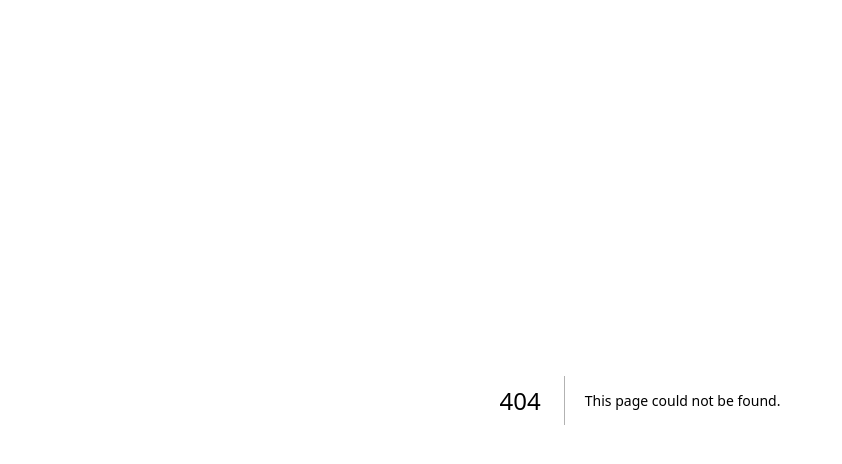
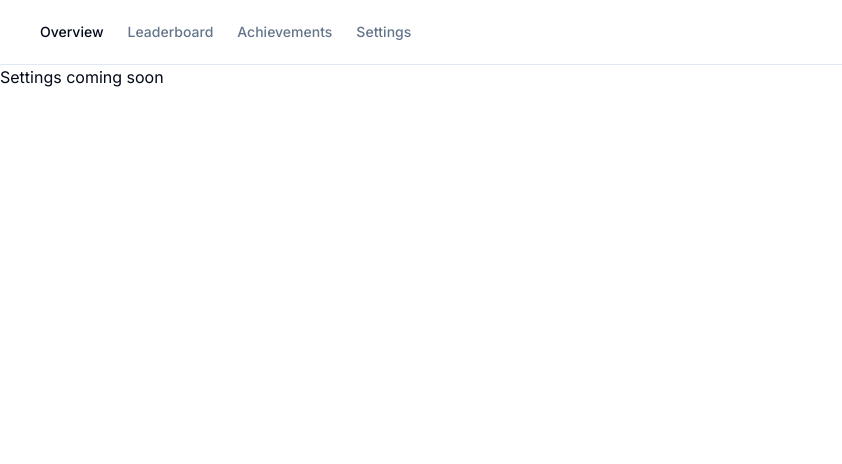
Before and after one commit to niamhbrockbank/track-the-tube, a Next.js app: page /settings in a window 1280 px wide. Before the commit this address had no page. Shown: the top 464 px of the page, without its empty margins (0-842 px from the left). Built offline with nearby package versions, Linux system fonts and the light colour scheme.

Commit message:
Add all placeholder pages

```diff
--- /dev/null
+++ b/app/achievements/page.tsx
@@ -0,0 +1,10 @@
+import NavBar from "@/components/nav-bar"
+
+export default function Achievements(): JSX.Element {
+    return (
+        <>
+            <NavBar />
+            <p>coming soon</p>
+        </>
+    )
+}
--- /dev/null
+++ b/app/leaderboard/page.tsx
@@ -0,0 +1,10 @@
+import NavBar from "@/components/nav-bar";
+
+export default function Leaderboard(): JSX.Element {
+    return (
+        <>
+        <NavBar />
+        <h1>hi</h1>
+        </>
+    )
+}
--- /dev/null
+++ b/app/settings/page.tsx
@@ -0,0 +1,10 @@
+import NavBar from "@/components/nav-bar";
+
+export default function Settings():JSX.Element {
+    return (
+        <>
+            <NavBar />
+            <p>Settings coming soon</p>
+        </>
+    )
+}
--- a/components/nav-bar.tsx
+++ b/components/nav-bar.tsx
@@ -7,25 +7,25 @@ export default function NavBar() {
         <div className="flex h-16 items-center px-4">
           <nav className={"flex items-center space-x-4 lg:space-x-6 mx-6"}>
             <Link
-              href="/stations"
+              href="/"
               className="text-sm font-medium transition-colors hover:text-primary"
             >
               Overview
             </Link>
             <Link
-              href="/stations"
+              href="/leaderboard"
               className="text-sm font-medium text-muted-foreground transition-colors hover:text-primary"
             >
               Leaderboard
             </Link>
             <Link
-              href="/stations"
+              href="/achievements"
               className="text-sm font-medium text-muted-foreground transition-colors hover:text-primary"
             >
               Achievements
             </Link>
             <Link
-              href="/stations"
+              href="/settings"
               className="text-sm font-medium text-muted-foreground transition-colors hover:text-primary"
             >
               Settings
```
